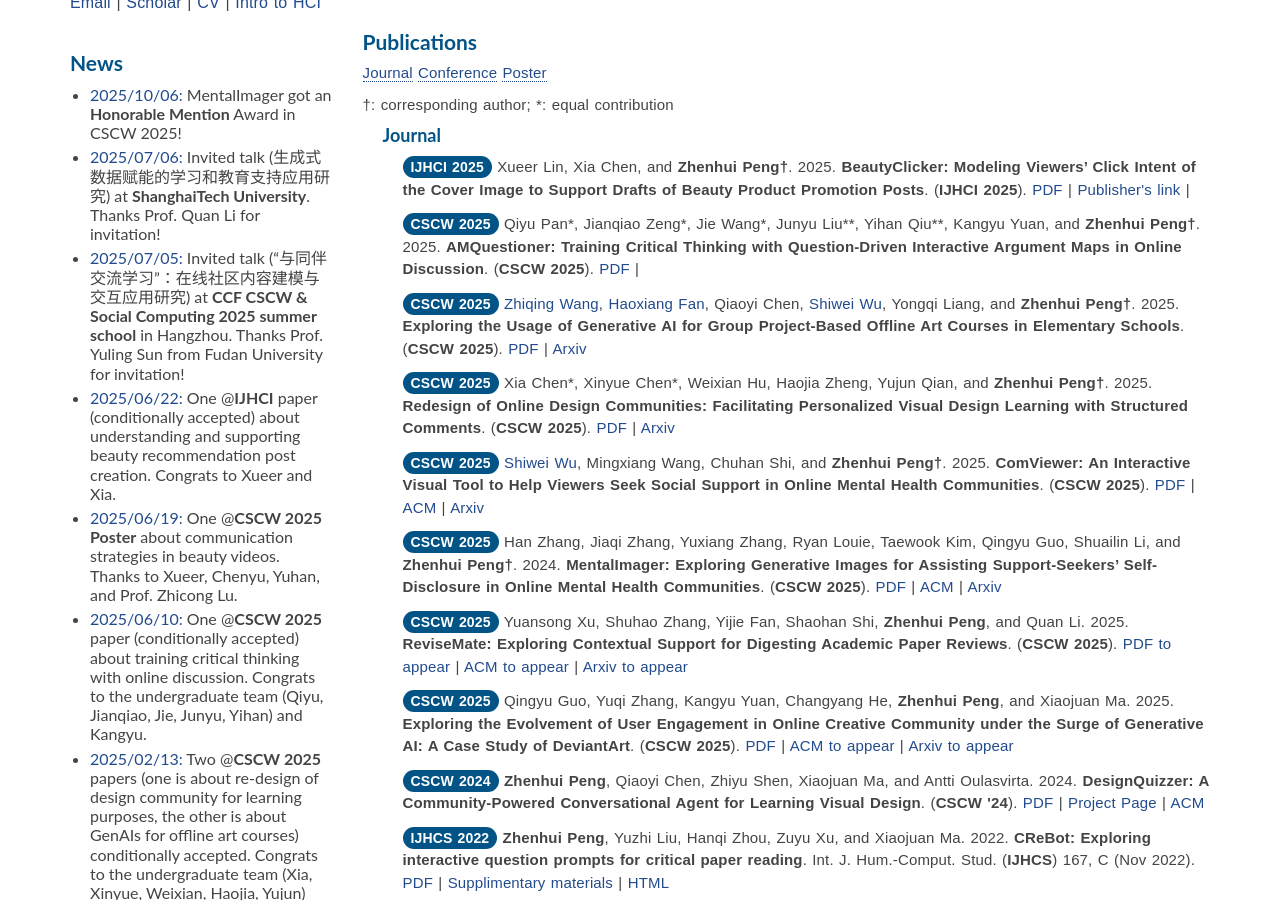
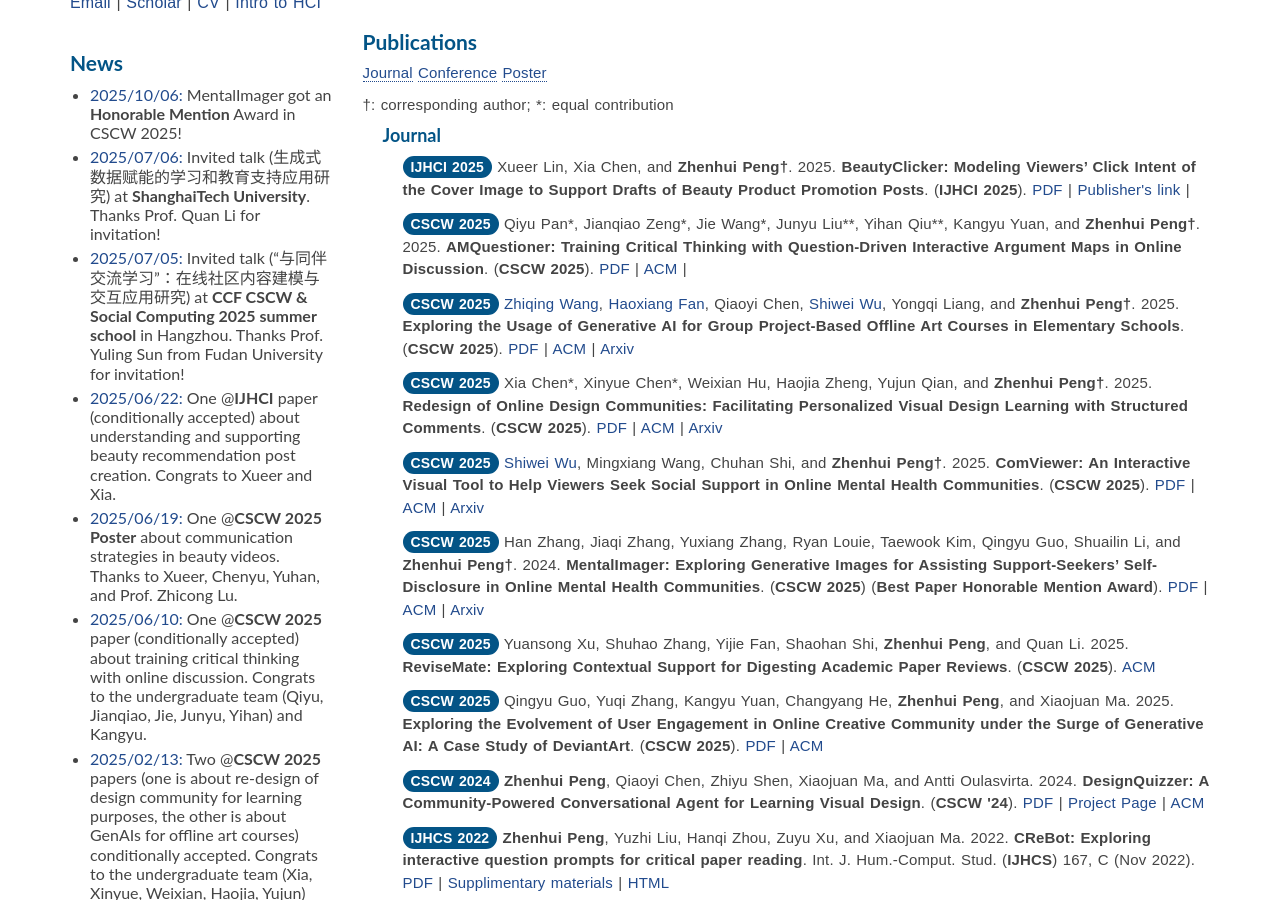
Before and after one commit to PenguinZhou/PenguinZhou.github.io, a Jekyll site: the page index.html, which Jekyll copies as it is, in a window 1280 px wide and 900 px high, scrolled down 380 px. Built offline with Jekyll 4.4.1, drawn with Linux system fonts in a browser that asks for light colours.

Commit message:
update cscw paper link

```diff
--- a/index.html
+++ b/index.html
@@ -369,22 +369,22 @@
                         <p class="paper"> <span class="venue">CSCW 2025</span> Qiyu Pan*, Jianqiao Zeng*, Jie Wang*, Junyu Liu**, Yihan Qiu**, Kangyu Yuan, and <strong>Zhenhui Peng&#8224;</strong>.
                             2025. <strong>AMQuestioner: Training Critical Thinking with Question-Driven Interactive Argument Maps in Online Discussion</strong>.
                             (<strong>CSCW 2025</strong>).
-                            <a href="docs/cscw2025_askart.pdf">PDF</a> |
-                            <!-- <a href="https://dl.acm.org/doi/10.1145/3654777.3676390">ACM to appear</a> | -->
+                            <a href="docs/cscw2025_amquestioner.pdf">PDF</a> |
+                            <a href="https://dl.acm.org/doi/10.1145/3757551">ACM</a> |
                             <!-- <a href="https://www.arxiv.org/abs/2506.16874">Arxiv</a>  -->
                         </p>
                         <p class="paper"> <span class="venue">CSCW 2025</span> <a href="https://www.zhiqingwang.me/">Zhiqing Wang</a>, <a href="https://fanhaoxiang.top/">Haoxiang Fan</a>, Qiaoyi Chen, <a href="https://shionming.github.io/shiweiwu.github.io/">Shiwei Wu</a>, Yongqi Liang, and <strong>Zhenhui Peng&#8224;</strong>.
                             2025. <strong>Exploring the Usage of Generative AI for Group Project-Based Offline Art Courses in Elementary Schools</strong>.
                             (<strong>CSCW 2025</strong>).
                             <a href="docs/cscw2025_askart.pdf">PDF</a> |
-                            <!-- <a href="https://dl.acm.org/doi/10.1145/3654777.3676390">ACM to appear</a> | -->
+                            <a href="https://dl.acm.org/doi/10.1145/3757476">ACM</a> |
                             <a href="https://www.arxiv.org/abs/2506.16874">Arxiv</a>
                         </p>
                         <p class="paper"> <span class="venue">CSCW 2025</span> Xia Chen*, Xinyue Chen*, Weixian Hu, Haojia Zheng, Yujun Qian, and <strong>Zhenhui Peng&#8224;</strong>.
                             2025. <strong>Redesign of Online Design Communities: Facilitating Personalized Visual Design Learning with Structured Comments</strong>.
                             (<strong>CSCW 2025</strong>).
                             <a href="docs/cscw2025_designlearner.pdf">PDF</a> |
-                            <!-- <a href="https://dl.acm.org/doi/10.1145/3654777.3676390">ACM to appear</a> | -->
+                            <a href="https://dl.acm.org/doi/10.1145/3757499">ACM</a> |
                             <a href="https://arxiv.org/abs/2504.09827">Arxiv</a>
                         </p>
 
@@ -398,7 +398,7 @@
 
                         <p class="paper"> <span class="venue">CSCW 2025</span> Han Zhang, Jiaqi Zhang, Yuxiang Zhang, Ryan Louie, Taewook Kim, Qingyu Guo, Shuailin Li, and <strong>Zhenhui Peng&#8224;</strong>.
                             2024. <strong>MentalImager: Exploring Generative Images for Assisting Support-Seekers’ Self-Disclosure in Online Mental Health Communities</strong>.
-                            (<strong>CSCW 2025</strong>).
+                            (<strong>CSCW 2025</strong>) (<strong>Best Paper Honorable Mention Award</strong>).
                             <a href="docs/cscw25_mentalimager.pdf">PDF</a> |
                             <a href="https://dl.acm.org/doi/10.1145/3711031">ACM</a> |
                             <a href="https://arxiv.org/abs/2409.14859">Arxiv</a>
@@ -406,16 +406,16 @@
                         <p class="paper"> <span class="venue">CSCW 2025</span> Yuansong Xu, Shuhao Zhang, Yijie Fan, Shaohan Shi, <strong>Zhenhui Peng</strong>, and Quan Li.
                             2025. <strong>ReviseMate: Exploring Contextual Support for Digesting Academic Paper Reviews</strong>.
                             (<strong>CSCW 2025</strong>).
-                            <a href="docs/cscw25_conviewer_arxiv.pdf">PDF to appear</a> |
-                            <a href="https://dl.acm.org/doi/10.1145/3654777.3676390">ACM to appear</a> |
-                            <a href="https://arxiv.org/abs/2411.19169">Arxiv to appear</a>
+                            <!-- <a href="docs/cscw25_conviewer_arxiv.pdf">PDF to appear</a> | -->
+                            <a href="https://dl.acm.org/doi/10.1145/3757502">ACM</a>
+                            <!-- <a href="https://arxiv.org/abs/2411.19169">Arxiv to appear</a>  -->
                         </p>
                         <p class="paper"> <span class="venue">CSCW 2025</span> Qingyu Guo, Yuqi Zhang, Kangyu Yuan, Changyang He, <strong>Zhenhui Peng</strong>, and Xiaojuan Ma.
                             2025. <strong>Exploring the Evolvement of User Engagement in Online Creative Community under the Surge of Generative AI: A Case Study of DeviantArt</strong>.
                             (<strong>CSCW 2025</strong>).
                             <a href="docs/cscw2025_qingyu.pdf">PDF</a> |
-                            <a href="https://dl.acm.org/doi/10.1145/3654777.3676390">ACM to appear</a> |
-                            <a href="https://arxiv.org/abs/2411.19169">Arxiv to appear</a>
+                            <a href="https://dl.acm.org/doi/10.1145/3757474">ACM</a>
+                            <!-- <a href="https://arxiv.org/abs/2411.19169">Arxiv to appear</a>  -->
                         </p>
                         <p class="paper"> <span class="venue">CSCW 2024</span> <strong>Zhenhui Peng</strong>, Qiaoyi Chen, Zhiyu Shen, Xiaojuan Ma, and Antti Oulasvirta.
                             2024. <strong>DesignQuizzer: A Community-Powered Conversational Agent for Learning Visual Design</strong>.
```
Also changed, not shown: 1 other file.
